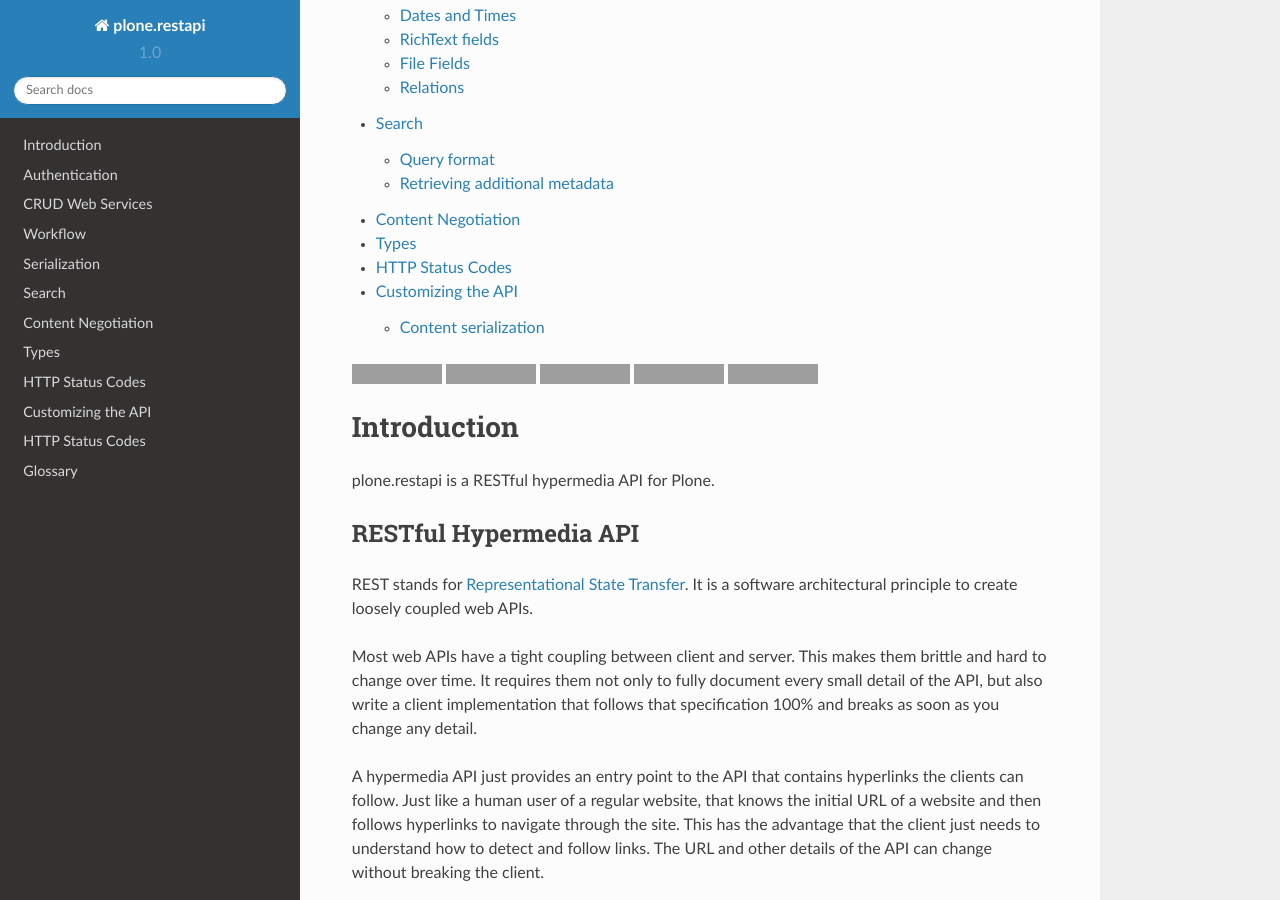
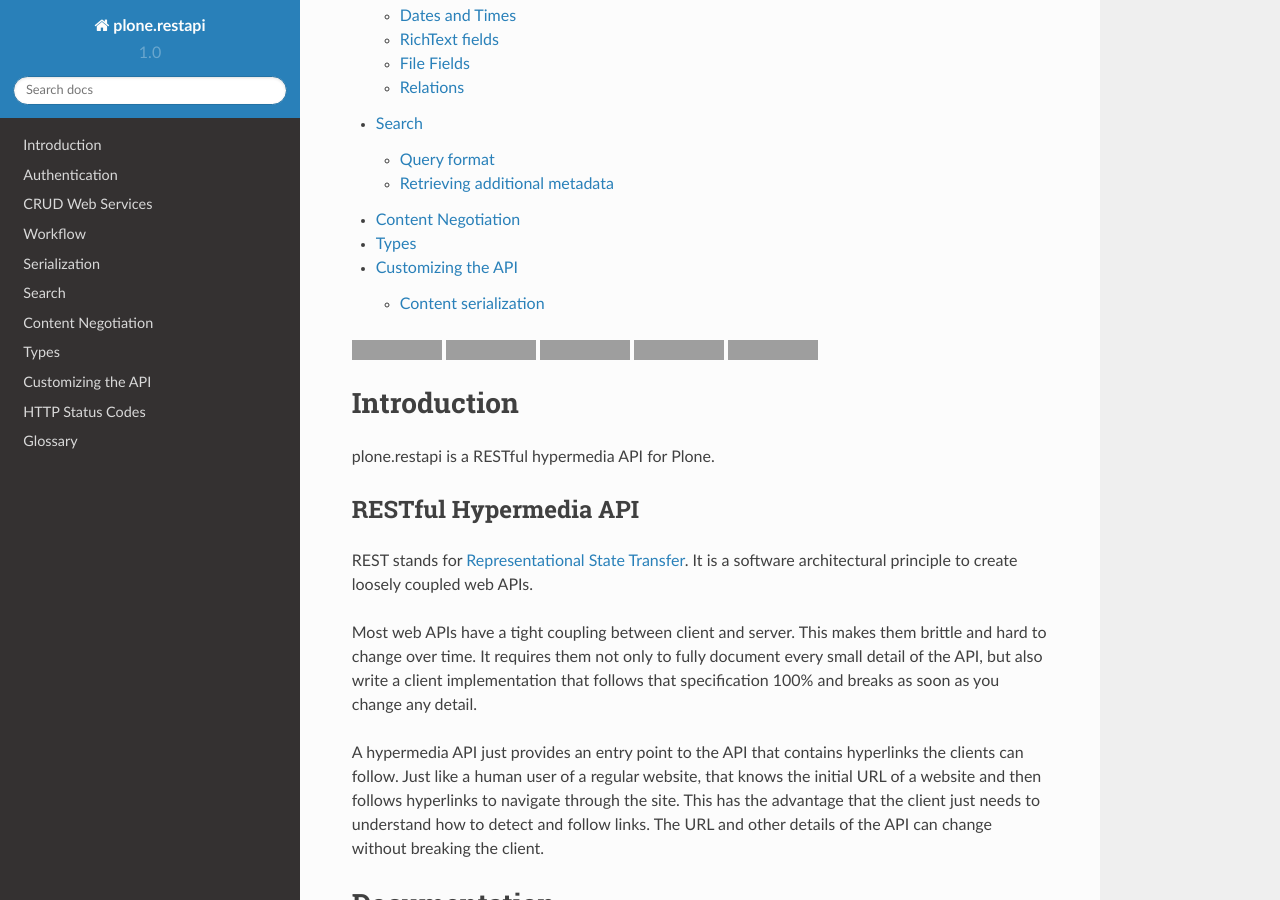
Before and after one commit to plone/plone.restapi, a Sphinx documentation site: the page built from docs/source/index.rst, in a window 1280 px wide and 900 px high, scrolled down 722 px. Built offline with Sphinx 7.4.7 and the Read the Docs theme 2.0.0, drawn with Linux system fonts in a browser that asks for light colours; grey boxes are pictures that could not be loaded.

Commit message:
No need to include http status codes twice.

```diff
--- a/docs/source/index.rst
+++ b/docs/source/index.rst
@@ -23,7 +23,6 @@ Contents
    searching
    content-negotiation
    types
-   http-status-codes
    customization
 
 .. include:: ../../README.rst
```
